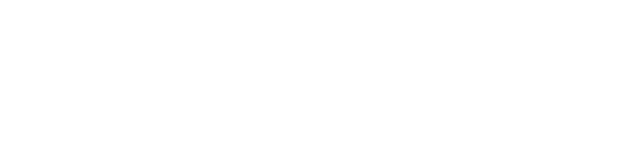
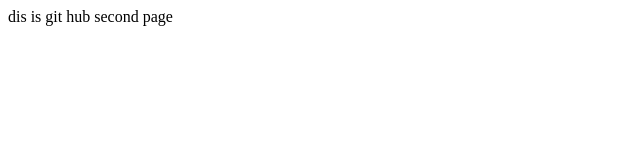
Before and after one commit to cyrusthakur/mydemo, a plain HTML site: page index.html in a window 1280 px wide. Shown: the whole page, without its empty margins (0-640 px from the left). Drawn offline with Linux system fonts and the light colour scheme.

Commit message:
file update of index.html

```diff
--- a/index.html
+++ b/index.html
@@ -1,3 +1,4 @@
 <html >
 
+<p>dis is git hub second page</p>
 </html>
```
